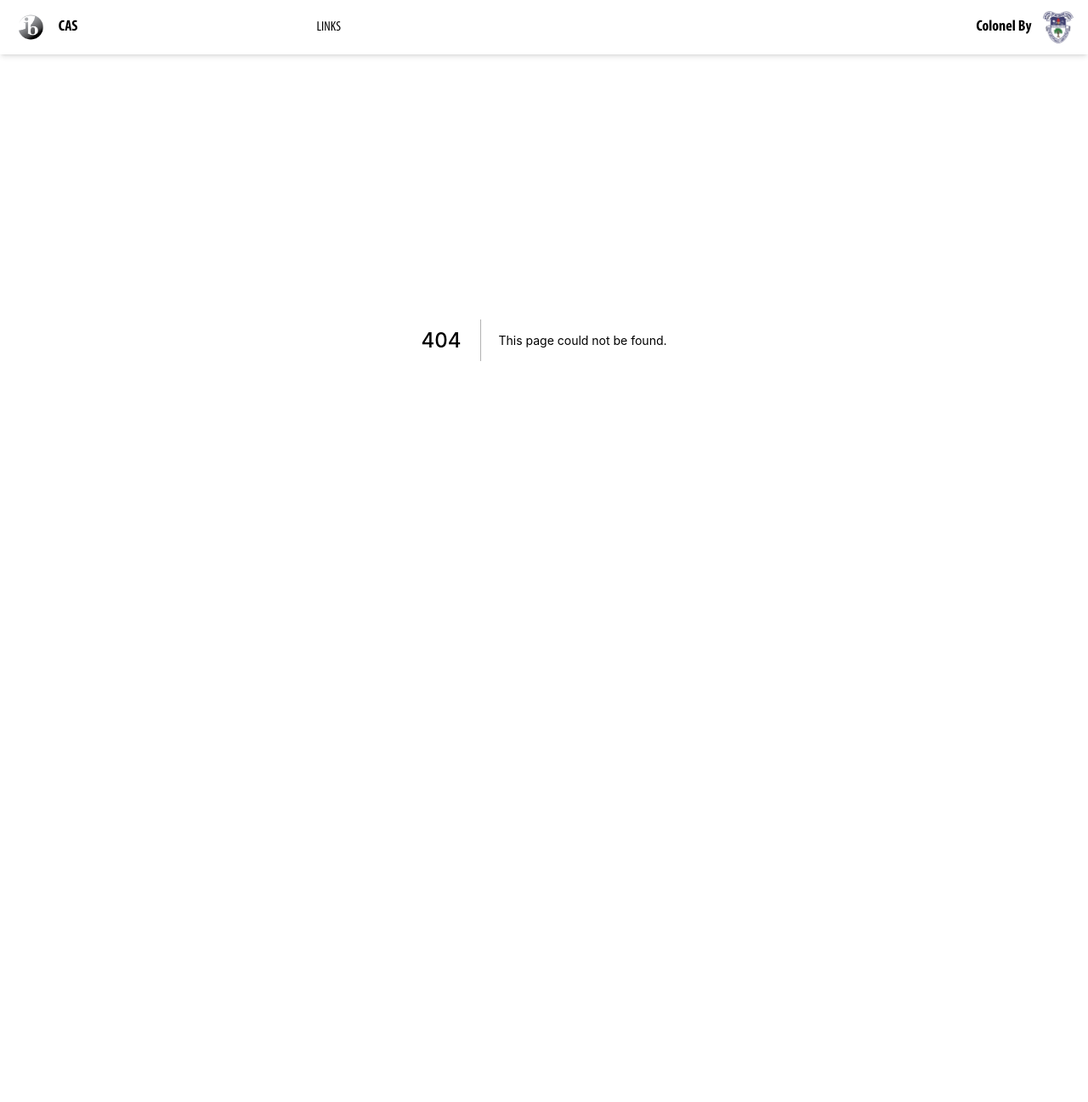
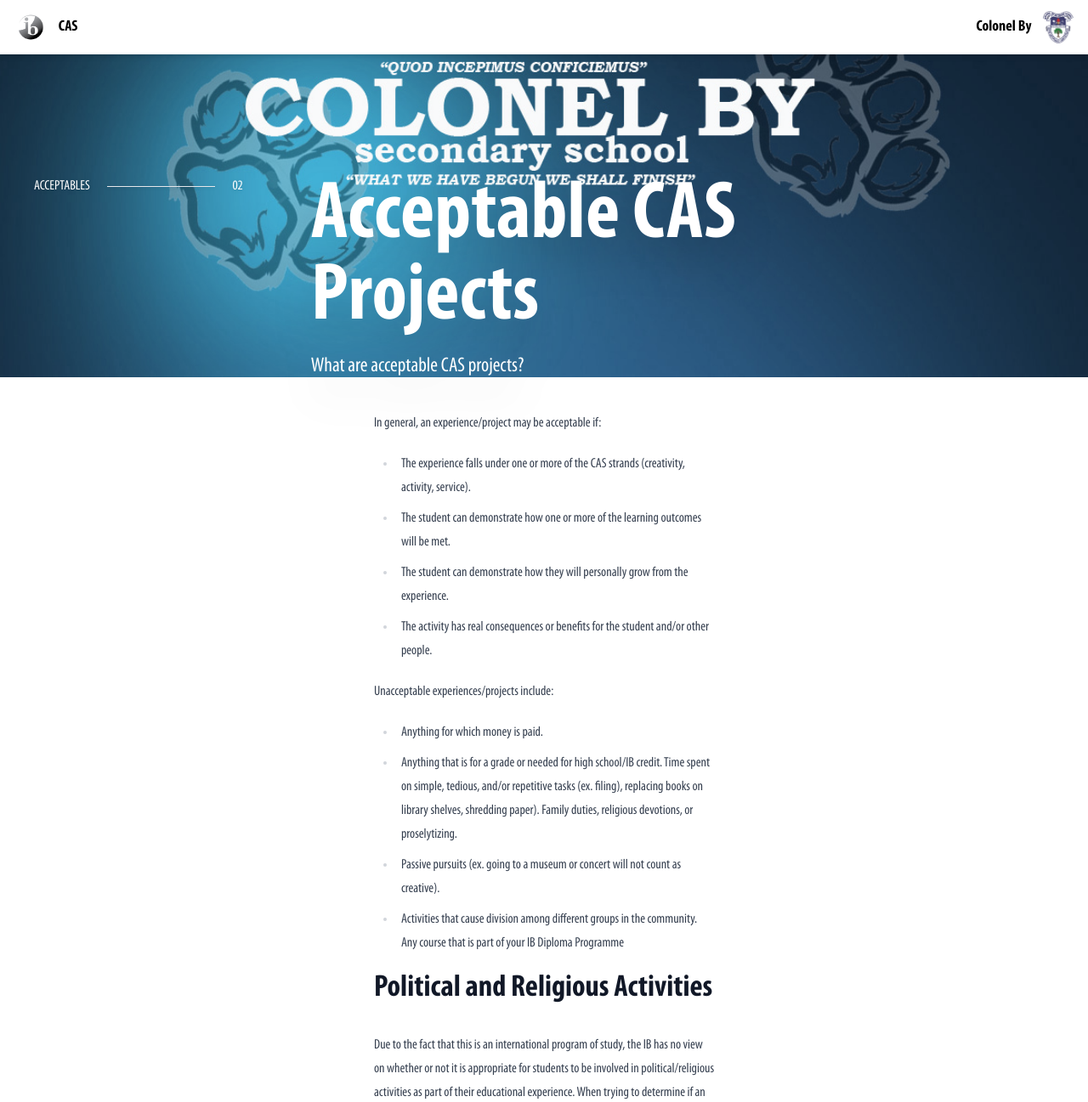
Before and after one commit to Lucien950/CAS-Site, a Next.js app: page /acceptable in a window 1280 px wide. Before the commit this address had no page. Shown: the top 1297 px of the page at 85% size. Before the commit the page ends 800 px from the top, so only its background shows below. Built offline with nearby package versions, Linux system fonts and the light colour scheme.

Commit message:
apr/6 changes

```diff
--- a/components/Banner.tsx
+++ b/components/Banner.tsx
@@ -7,16 +7,16 @@
 }) => {
     return (
         <div className={"relative " + className}>
-            <img src={bgimage} className="w-full" alt="" />
+            <img src={bgimage} className="w-full max-h-[500px] object-cover object-top grayscale-[40%]" alt="" />
             <div className="absolute top-0 left-0 w-full h-full grid grid-cols-7 text-white">
                 <div className="col-span-2 pt-36 pl-10 pr-20 ">
                     <div className="flex flex-row justify-between items-center gap-x-5">
-                        <p>{subtitle}</p>
-                        <hr className="flex-1" />
-                        <p>{number}</p>
+                        <p className="drop-shadow">{subtitle}</p>
+                        <hr className="flex-1 drop-shadow" />
+                        <p className="drop-shadow">{number}</p>
                     </div>
                 </div>
-                <div className="col-span-3 flex flex-col pt-36 pb-20">
+                <div className="col-span-3 flex flex-col justify-end pt-36 pb-20 drop-shadow-2xl">
                     {children}
                 </div>
             </div>
--- a/components/Navbar.tsx
+++ b/components/Navbar.tsx
@@ -14,7 +14,6 @@
                 </Link>
             </div>
             <div className="col-span-3 flex flex-row items-center h-full">
-                LINKS
             </div>
             <div className="col-span-2 flex flex-row justify-end items-center gap-x-3">
                 <h1 className="text-lg font-bold">
--- a/pages/_app.tsx
+++ b/pages/_app.tsx
@@ -7,6 +7,7 @@
   return (
     <>
       <Navbar />
+      <div style={{ "height":"63px" }}></div>
       <Component {...pageProps} />
     </>
   )
--- /dev/null
+++ b/pages/acceptable.tsx
@@ -0,0 +1,46 @@
+import Head from "next/head";
+import Banner from "../components/Banner";
+const acceptable = () => {
+	return (
+		<>
+			<Head>
+				<title>Acceptable CAS Projects</title>
+			</Head>
+			<div>
+				<Banner subtitle="ACCEPTABLES" number="02" bgimage="/banner.jpg" className="mb-10">
+					<h1 className="font-bold text-8xl mb-4">Acceptable CAS Projects</h1>
+					<p className="text-2xl">What are acceptable CAS projects?</p>
+				</Banner>
+				<div className="prose container mb-24">
+					<p> In general, an experience/project may be acceptable if: </p>
+					<ul>
+						<li> The experience falls under one or more of the CAS strands (creativity, activity, service). </li>
+						<li> The student can demonstrate how one or more of the learning outcomes will be met. </li>
+						<li> The student can demonstrate how they will personally grow from the experience. </li>
+						<li> The activity has real consequences or benefits for the student and/or other people. </li>
+					</ul>
+					<p> Unacceptable experiences/projects include: </p>
+					<ul>
+						<li> Anything for which money is paid. </li>
+						<li> Anything that is for a grade or needed for high school/IB credit. Time spent on simple, tedious, and/or repetitive tasks (ex. filing), replacing books on library shelves, shredding paper). Family duties, religious devotions, or proselytizing. </li>
+						<li> Passive pursuits (ex. going to a museum or concert will not count as creative). </li>
+						<li> Activities that cause division among different groups in the community. Any course that is part of your IB Diploma Programme </li>
+					</ul>
+
+					<h1> Political and Religious Activities </h1>
+					<p>
+						Due to the fact that this is an international program of study, the IB has no view on whether or not it is appropriate for students to be involved in political/religious activities as part of their educational experience. When trying to determine if an activity within one or both of these areas should be submitted for CAS approval please take into consideration the following:
+					</p>
+					<ul>
+						<li> Does the activity meet the requirements above for something that counts as CAS? </li>
+						<li> Could the activity be interpreted as proselytizing by others? </li>
+						<li> Does the religious activity take place during regularly scheduled worship? Is it an activity that will cause, or worsen, social divisions? </li>
+						<li> Is the activity safe and secure, given the local circumstances? What are the learning opportunities for the student? </li>
+					</ul>
+				</div>
+			</div>
+		</>
+	);
+}
+
+export default acceptable;
--- a/pages/evidence.tsx
+++ b/pages/evidence.tsx
@@ -3,7 +3,7 @@
 const evidence = () => {
     return (
         <div>
-            <Banner subtitle="EVIDENCE" number="02" bgimage="/landscapeCut.jpg" className="mb-10">
+            <Banner subtitle="EVIDENCE" number="02" bgimage="/banner.jpg" className="mb-10">
                 <h1 className="font-bold text-8xl mb-4">CAS Evidence</h1>
                 <p className="text-2xl">What counts as evidence for a CAS Experience/Project?</p>
             </Banner>
--- a/pages/index.tsx
+++ b/pages/index.tsx
@@ -7,7 +7,7 @@
 	return(
 		<Link href={link}>
 			<a>
-				<div className="h-full p-6 border-2 cursor-pointer hover:bg-gray-300 transition-colors duration-100">
+				<div className="h-full p-6 cursor-pointer hover:bg-gray-300 bg-white transition-colors duration-100">
 					{children}
 				</div>
 			</a>
@@ -23,7 +23,7 @@
 			</Head>
 			<div>
 				{/* TITLE */}
-				<Banner subtitle="CBCAS" number="01" bgimage="/landscapeCut.jpg">
+				<Banner subtitle="CBCAS" number="01" bgimage="/banner.jpg">
 					<h1 className="font-bold text-8xl mb-4">CAS</h1>
 					<p className="text-2xl">A guide to CAS at Colonel By</p>
 				</Banner>
@@ -31,7 +31,7 @@
 				{/* Question Boxes */}
 				<div className="grid grid-cols-7">
 					<div className="col-span-2"></div>
-					<div className="col-span-5 grid grid-cols-3 grid-rows-2">
+					<div className="col-span-5 grid grid-cols-3 grid-rows-2 gap-[2px] border-2 bg-slate-300">
 						<Box link="https://www.youtube.com/watch?v=6sWlG-1FMoE">
 							<h1 className="font-bold text-lg">What is CAS all about at CB</h1>
 							<p>(Youtube Video)</p>
@@ -51,6 +51,10 @@
 						<Box link="/evidence">
 							<h1 className="font-bold text-lg">What types of evidence are required?</h1>
 						</Box>
+						<Box link="/acceptable">
+							<h1 className="font-bold text-lg">What are acceptable Projects?</h1>
+						</Box>
+						<div className="col-span-2 bg-white"></div>
 					</div>
 				</div>
 			</div>
--- a/pages/outcomes.tsx
+++ b/pages/outcomes.tsx
@@ -3,7 +3,7 @@
 const outcomes = () => {
 	return (
 		<div>
-			<Banner subtitle="OUTCOMES" number="02" bgimage="/landscapeCut.jpg" className="mb-10">
+			<Banner subtitle="OUTCOMES" number="02" bgimage="/banner.jpg" className="mb-10">
 				<h1 className="font-bold text-8xl mb-4">CAS Outcomes</h1>
 				<p className="text-2xl">The outcomes of the CAS Program</p>
 			</Banner>
--- a/pages/project.tsx
+++ b/pages/project.tsx
@@ -1,9 +1,14 @@
+import Head from "next/head";
 import Banner from "../components/Banner";
 
 const project = () => {
 	return (
+		<>
+			<Head>
+				<title>What is a CAS Project</title>
+			</Head>
 			<div>
-			<Banner subtitle="PROJECT" number="02" bgimage="/landscapeCut.jpg" className="mb-10">
+				<Banner subtitle="PROJECT" number="02" bgimage="/banner.jpg" className="mb-10">
 					<h1 className="font-bold text-8xl mb-4">CAS Projects</h1>
 					<p className="text-2xl">A guide to CAS projects at CB</p>
 				</Banner>
@@ -98,6 +103,7 @@
 					</p>
 				</div>
 			</div>
+		</>
 	);
 }
 
--- a/pages/requirements.tsx
+++ b/pages/requirements.tsx
@@ -1,9 +1,14 @@
 import Banner from "../components/Banner";
+import Head from "next/head"
 
 const requirements = () => {
 	return (
+		<>
+			<Head>
+				<title>Requirements for CAS</title>
+			</Head>
 			<div>
-			<Banner subtitle="REQUIREMENTS" number="02" bgimage="/landscapeCut.jpg" className="mb-10">
+				<Banner subtitle="REQUIREMENTS" number="02" bgimage="/banner.jpg" className="mb-10">
 					<h1 className="font-bold text-8xl mb-4">CAS Requirements</h1>
 					<p className="text-2xl">A guide to fulfilling CAS graduation requirements</p>
 				</Banner>
@@ -68,6 +73,7 @@
 					</p>
 				</div>
 			</div>
+		</>
 	);
 }
 
```
Also changed, not shown: public/banner.jpg (added). Lines whose indentation alone changed are shown as unchanged.
